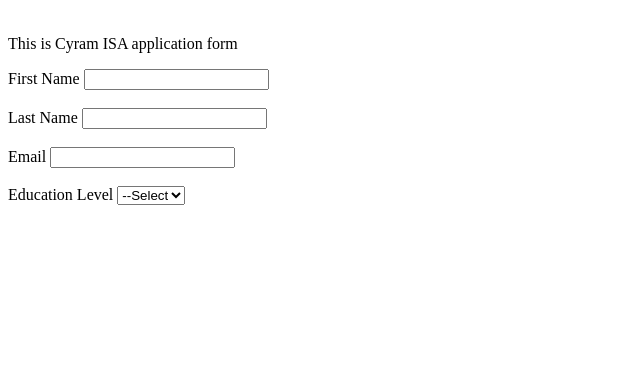
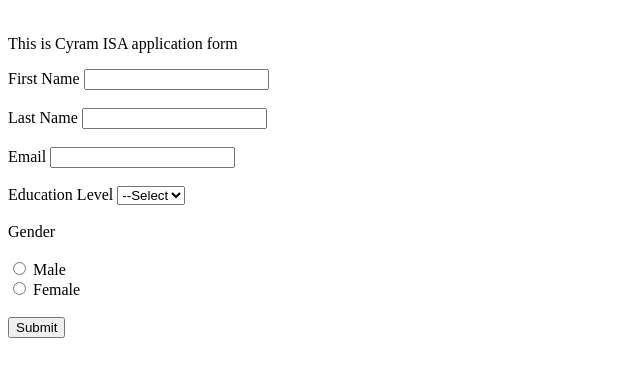
Before and after one commit to asimcyram786/registration-page, a plain HTML site: page index.html in a window 1280 px wide. Shown: the part 79-456 px from the top of the page, without its empty margins (0-640 px from the left). Drawn offline with Linux system fonts and the light colour scheme.

```diff
--- a/index.html
+++ b/index.html
@@ -23,6 +23,19 @@
           <option value="">Collage</option>
           <option value="">Uni</option>
       </select>
+      <br> <br>
+      <label for=""> Gender</label>
+      <section>
+      <br>
+      <input type="radio">
+      <label for="">Male</label>
+      <br>
+      <input type="radio">
+      <label for="">Female</label>
+      </select>
+      <br> <br>
+      <button>Submit</button>
+
 
 
 
```
Also changed, not shown: style.css (added).
